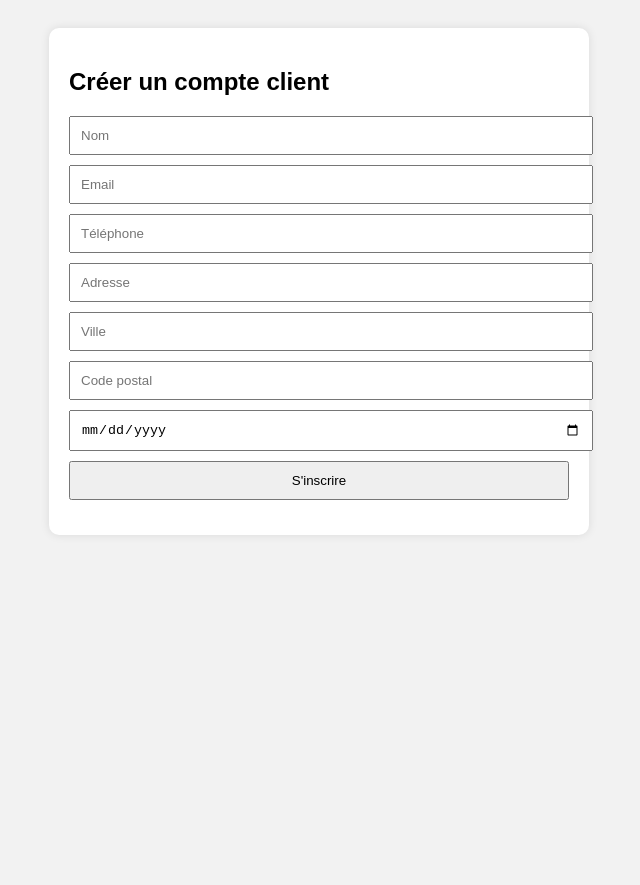
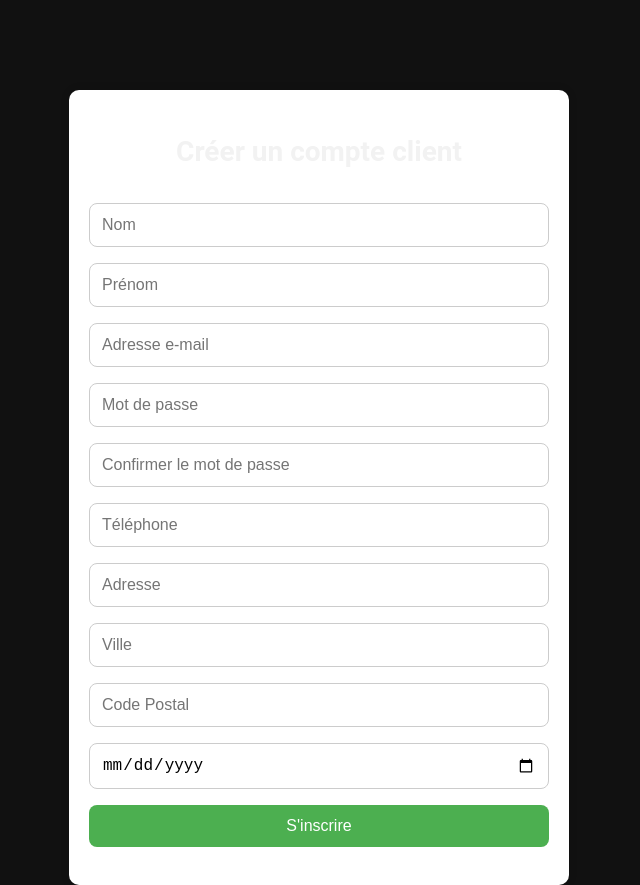
Before and after one commit to Mae97232/mon-backend-inscription, a website: page inscription.html in a window 1280 px wide. Shown: the whole page, without its empty margins (321-961 px from the left). Before the commit the page ends 800 px from the top, so only its background shows below. Drawn offline with Linux system fonts and the light colour scheme; a web font is replaced by a local one.

Commit message:
modification de ma page inscription.html

```diff
--- a/inscription.html
+++ b/inscription.html
@@ -2,55 +2,33 @@
 <html lang="fr">
 <head>
   <meta charset="UTF-8">
-  <title>Inscription Gametrash</title>
+  <title>Inscription complète</title>
+  <link rel="stylesheet" href="design/style.css">
   <meta name="viewport" content="width=device-width, initial-scale=1.0">
-  <style>
-    body {
-      font-family: Arial, sans-serif;
-      padding: 20px;
-      background: #f2f2f2;
-    }
-    form {
-      background: white;
-      padding: 20px;
-      border-radius: 10px;
-      max-width: 500px;
-      margin: auto;
-      box-shadow: 0 0 10px rgba(0,0,0,0.1);
-    }
-    input, button {
-      display: block;
-      width: 100%;
-      padding: 10px;
-      margin-top: 10px;
-    }
-    .message {
-      margin-top: 15px;
-      font-weight: bold;
-    }
-  </style>
-
-  <script src="https://cdn.emailjs.com/dist/email.min.js"></script>
-  <script>
+  <script type="text/javascript" src="https://cdn.emailjs.com/dist/email.min.js"></script>
+  <script type="text/javascript">
     (function() {
-      emailjs.init('pmX8KTz70qWzOwXmo'); // ta clé publique EmailJS
+      emailjs.init("pmX8KTz70qWzOwXmo"); // Clé publique EmailJS
     })();
   </script>
 </head>
 <body>
 
-  <form id="form-inscription" onsubmit="onSubmitForm(event)">
+  <form id="form-inscription">
     <h2>Créer un compte client</h2>
 
     <input type="text" id="nom" placeholder="Nom" required>
-    <input type="email" id="email" placeholder="Email" required>
+    <input type="text" id="prénom" placeholder="Prénom" required>
+    <input type="email" id="email" placeholder="Adresse e-mail" required>
+    <input type="password" id="password" placeholder="Mot de passe" required>
+    <input type="password" id="confirm-password" placeholder="Confirmer le mot de passe" required>
     <input type="text" id="telephone" placeholder="Téléphone" required>
     <input type="text" id="adresse" placeholder="Adresse" required>
     <input type="text" id="ville" placeholder="Ville" required>
-    <input type="text" id="codePostal" placeholder="Code postal" required>
+    <input type="text" id="codePostal" placeholder="Code Postal" required>
     <input type="date" id="naissance" required>
+
     <button type="submit">S'inscrire</button>
-
     <div class="message" id="message"></div>
   </form>
 
```
